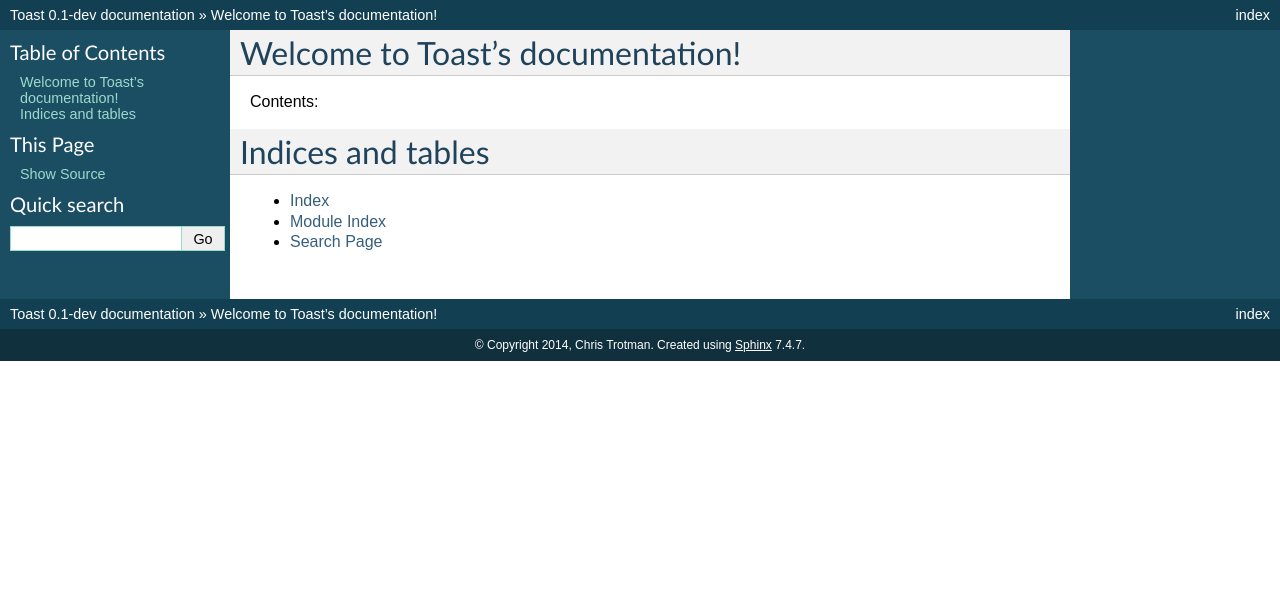
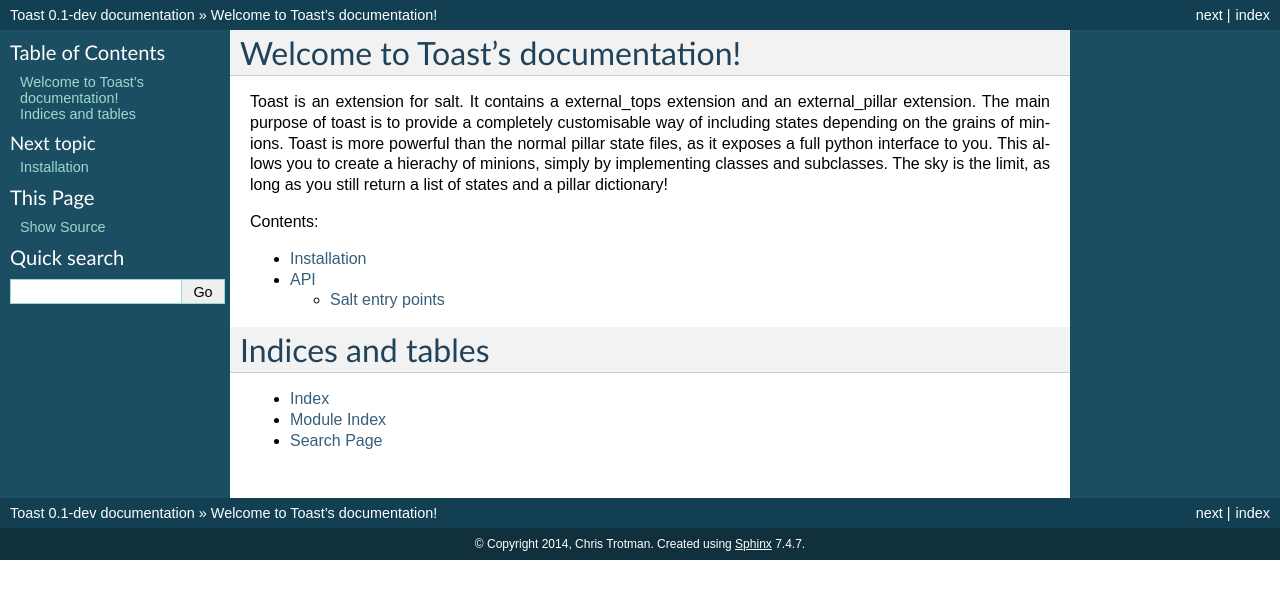
Before and after one commit to solarnz/toast, a Sphinx documentation site: the page built from docs/index.rst, in a window 1280 px wide. Shown: the top 599 px of the page. Built offline with Sphinx 7.4.7, drawn with Linux system fonts in a browser that asks for light colours.

```diff
--- a/docs/conf.py
+++ b/docs/conf.py
@@ -18,7 +18,7 @@ import os
 # If extensions (or modules to document with autodoc) are in another directory,
 # add these directories to sys.path here. If the directory is relative to the
 # documentation root, use os.path.abspath to make it absolute, like shown here.
-#sys.path.insert(0, os.path.abspath('.'))
+sys.path.insert(0, os.path.abspath('..'))
 
 # -- General configuration ------------------------------------------------
 
--- a/docs/index.rst
+++ b/docs/index.rst
@@ -6,12 +6,21 @@
 Welcome to Toast's documentation!
 =================================
 
+Toast is an extension for salt. It contains a external_tops extension and an
+external_pillar extension. The main purpose of toast is to provide a completely
+customisable way of including states depending on the grains of minions. Toast
+is more powerful than the normal pillar state files, as it exposes a full
+python interface to you. This allows you to create a hierachy of minions,
+simply by implementing classes and subclasses. The sky is the limit, as long as
+you still return a list of states and a pillar dictionary!
+
 Contents:
 
 .. toctree::
-   :maxdepth: 2
+    :maxdepth: 2
 
-
+    installation
+    api
 
 Indices and tables
 ==================
--- /dev/null
+++ b/docs/installation.rst
@@ -0,0 +1,2 @@
+Installation
+************
--- a/setup.py
+++ b/setup.py
@@ -7,6 +7,5 @@ setup(
     version='0.1-dev',
     author='Chris Trotman',
     author_email='chris@trotman.io',
-    description='Salt grains + hiera = toast',
-
+    description='Salt top state, on steroids.',
 )
```
Also changed, not shown: docs/api.rst (added, +15 -0 lines).
